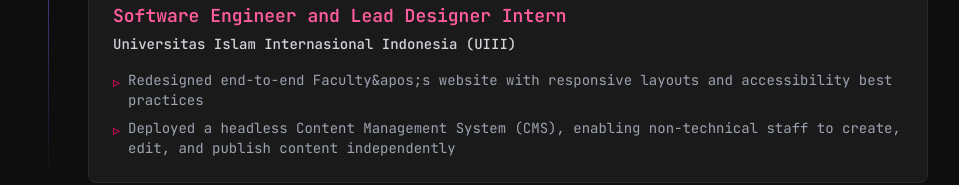
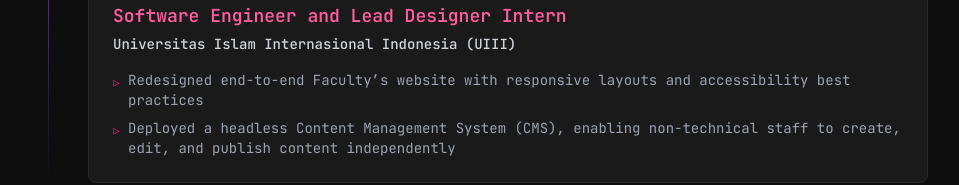
Before and after one commit to mathildahere/mathildahere.github.io, a Next.js app: page / in a window 1280 px wide. Shown: the part 4128-4313 px from the top of the page, without its empty margins (160-1119 px from the left). Built offline with nearby package versions, Linux system fonts and the light colour scheme.

Commit message:
add custom domain

```diff
--- a/app/layout.tsx
+++ b/app/layout.tsx
@@ -1,7 +1,7 @@
 import type { Metadata } from "next";
 import "./globals.css";
 
-const BASE_URL = "https://mathildahere.github.io";
+const BASE_URL = "https://mathildadellanova.com";
 
 export const metadata: Metadata = {
   metadataBase: new URL(BASE_URL),
--- a/components/Experience.tsx
+++ b/components/Experience.tsx
@@ -34,7 +34,7 @@ export default function Experience() {
       position: 'Software Engineer and Lead Designer Intern',
       company: 'Universitas Islam Internasional Indonesia (UIII)',
       description: [
-        'Redesigned end-to-end Faculty&apos;s website with responsive layouts and accessibility best practices',
+        'Redesigned end-to-end Faculty\u2019s website with responsive layouts and accessibility best practices',
         'Deployed a headless Content Management System (CMS), enabling non-technical staff to create, edit, and publish content independently',
       ],
     },
```
Also changed, not shown: public/robots.txt, 2 other files (tests, documents, lock files or other folders).
